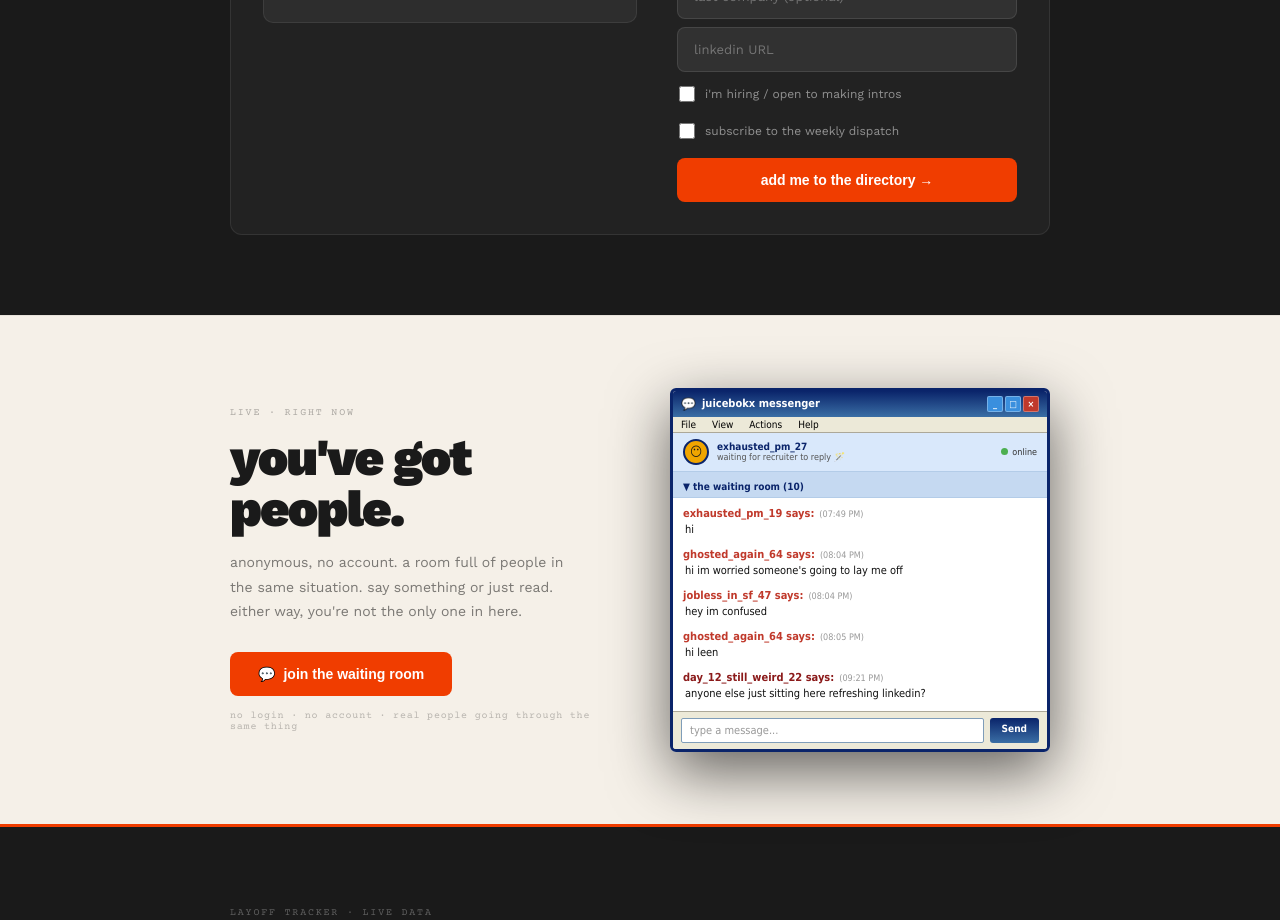
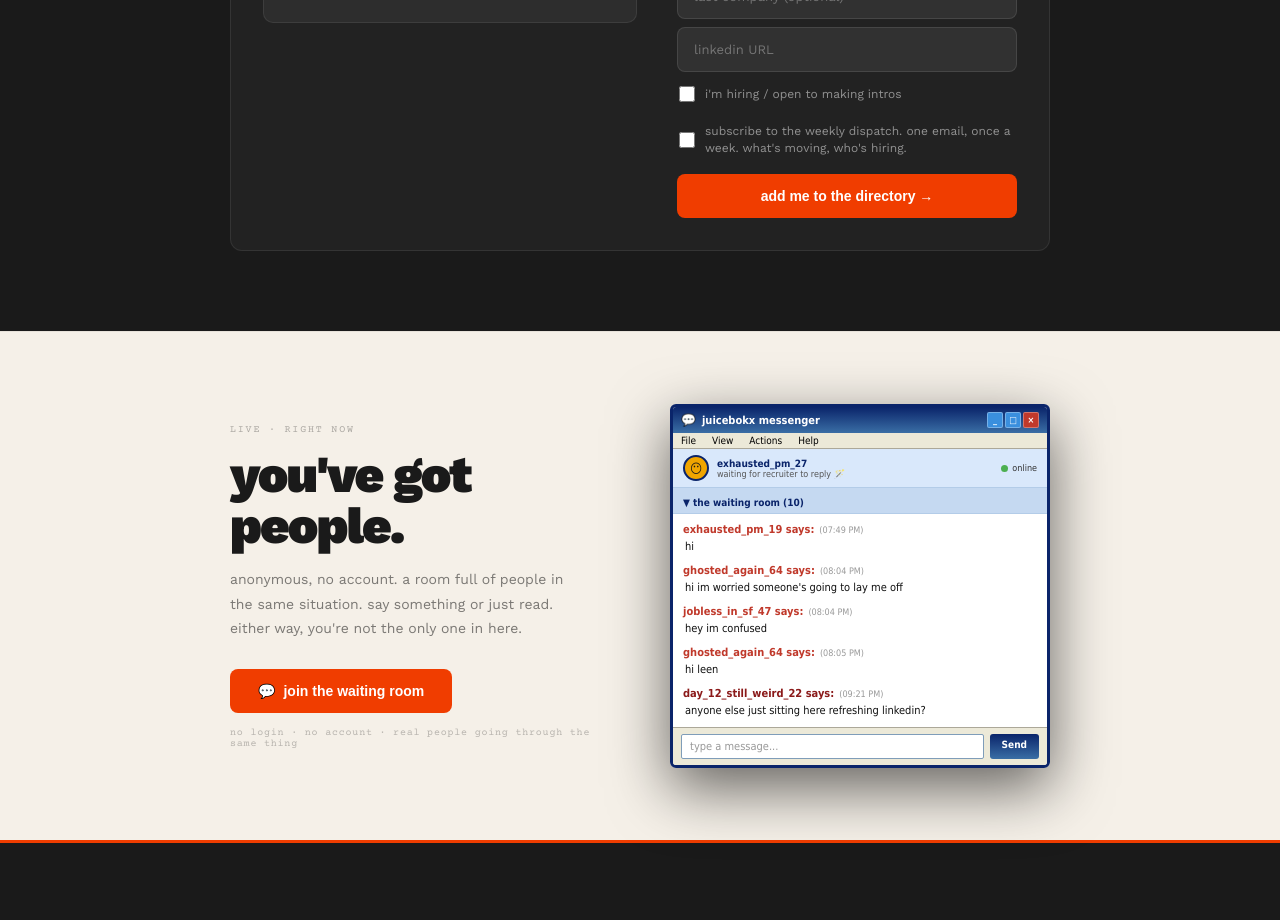
Before and after one commit to leentaher/layoff-tracker, a Next.js app: page / in a window 1280 px wide. Shown: the part 1280-2200 px from the top of the page. Built offline with nearby package versions, Linux system fonts and the light colour scheme; no server answers.

Commit message:
Expand weekly dispatch checkbox label in directory form
Co-Authored-By: Claude Sonnet 5.5 <noreply@anthropic.com>
Claude-Session: https://claude.ai/code/session_014CPPSuvsmkSpBB7t75fqSg

```diff
--- a/src/components/Community.tsx
+++ b/src/components/Community.tsx
@@ -174,7 +174,7 @@ export default function Community() {
                     style={{ width: 16, height: 16, accentColor: 'var(--orange)', cursor: 'pointer', flexShrink: 0 }}
                   />
                   <span style={{ fontSize: 12, color: 'rgba(255,255,255,0.5)', lineHeight: 1.4 }}>
-                    subscribe to the weekly dispatch
+                    subscribe to the weekly dispatch. one email, once a week. what's moving, who's hiring.
                   </span>
                 </label>
                 <button
```
